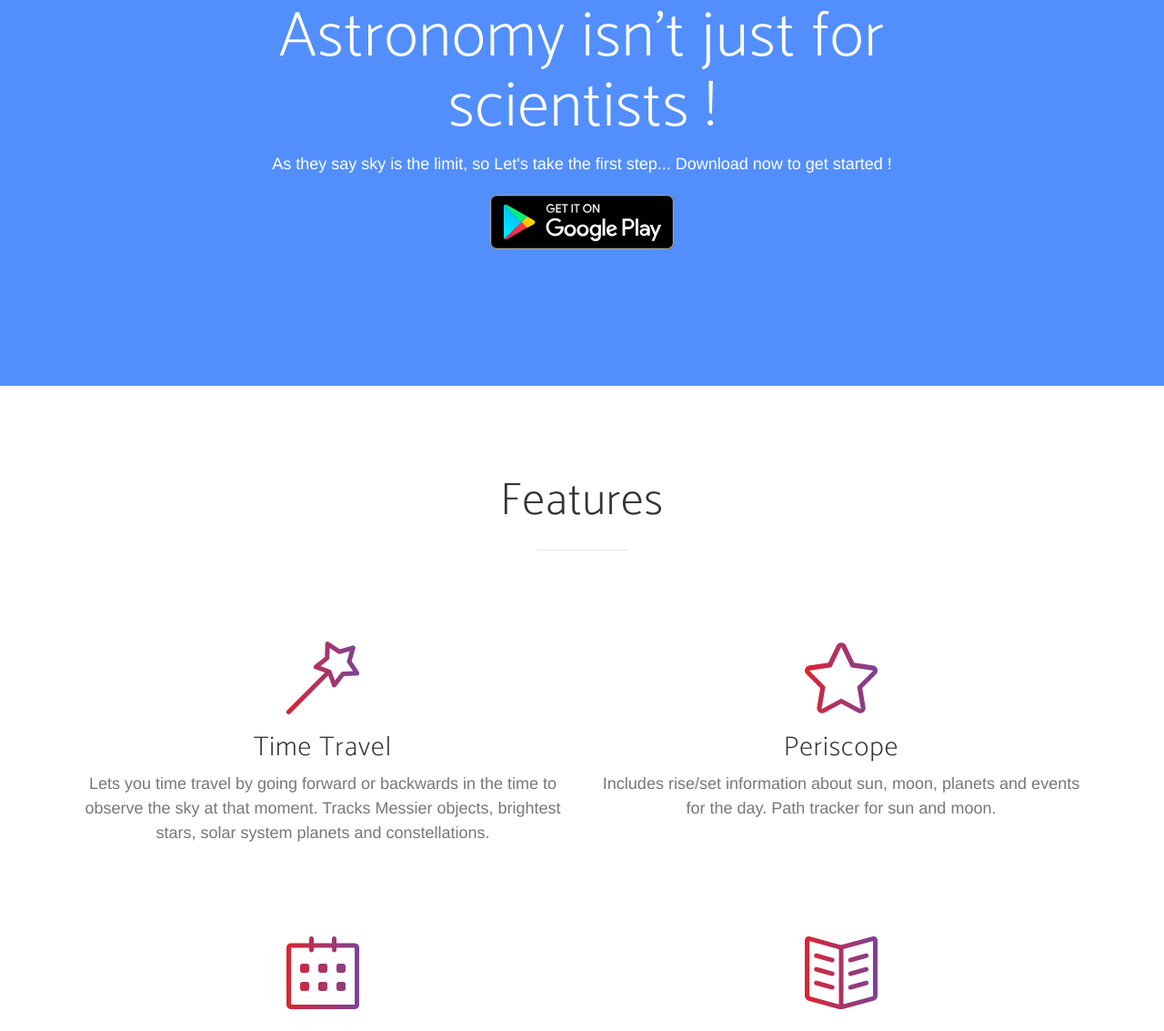
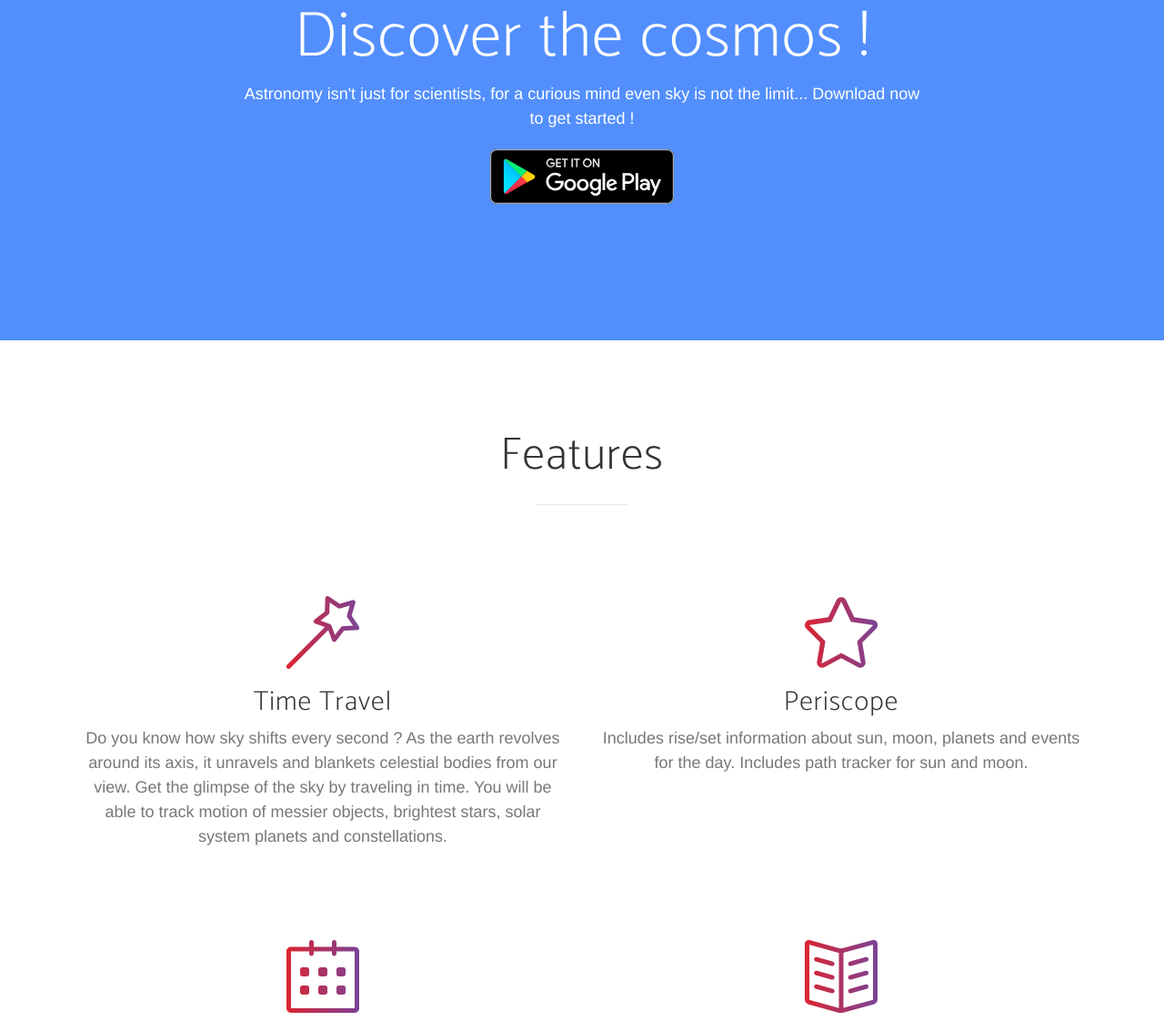
Before and after one commit to kiranbagul/skywiki, a website: page index.html in a window 1280 px wide. Shown: the part 947-2080 px from the top of the page at 91% size. Drawn offline with nearby package versions, Linux system fonts and the light colour scheme; a web font is replaced by a local one.

Commit message:
Updated description

```diff
--- a/index.html
+++ b/index.html
@@ -96,9 +96,9 @@
     <div class="container">
         <div class="row">
             <div class="col-md-8 col-md-offset-2">
-                <h2 class="section-heading">Astronomy isn't just for scientists !</h2>
-                <p>As they say sky is the limit, so Let's take the first step... Download now to get
-                    started !</p>
+                <h2 class="section-heading">Discover the cosmos !</h2>
+                <p>Astronomy isn't just for scientists, for a curious mind even sky is not the
+                    limit... Download now to get started !</p>
                 <div class="badges">
                     <a class="badge-link"
                        href="https://play.google.com/store/apps/details?id=com.bluestreaklabs.skywiki"><img
@@ -127,10 +127,12 @@
                             <div class="feature-item">
                                 <i class="icon-magic-wand text-primary"></i>
                                 <h3>Time Travel</h3>
-                                <p class="text-muted">Lets you time travel by going forward or
-                                    backwards in the time to observe the sky at that moment. Tracks
-                                    Messier objects, brightest stars, solar system planets and
-                                    constellations.</p>
+                                <p class="text-muted">
+                                    Do you know how sky shifts every second ? As the earth revolves
+                                    around its axis, it unravels and blankets celestial bodies from
+                                    our view. Get the glimpse of the sky by traveling in time.
+                                    You will be able to track motion of messier objects, brightest stars, solar
+                                    system planets and constellations.</p>
                             </div>
                         </div>
                         <div class="col-md-6">
@@ -138,8 +140,8 @@
                                 <i class="icon-star text-primary"></i>
                                 <h3>Periscope</h3>
                                 <p class="text-muted">Includes rise/set information about sun, moon,
-                                    planets and events for the day. Path tracker for sun and
-                                    moon. </p>
+                                    planets and events for the day. Includes path tracker for sun
+                                    and moon. </p>
                             </div>
                         </div>
                     </div>
```
